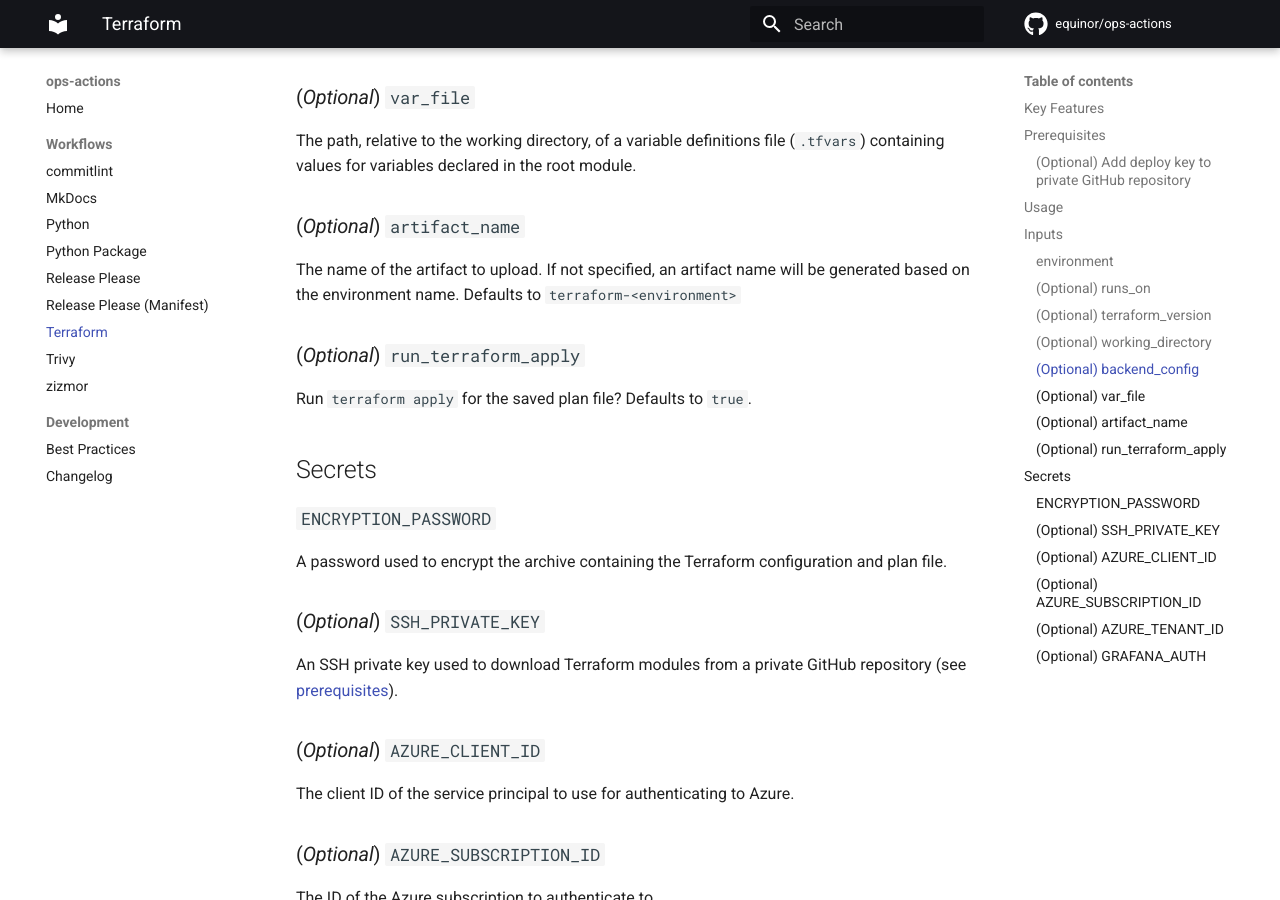
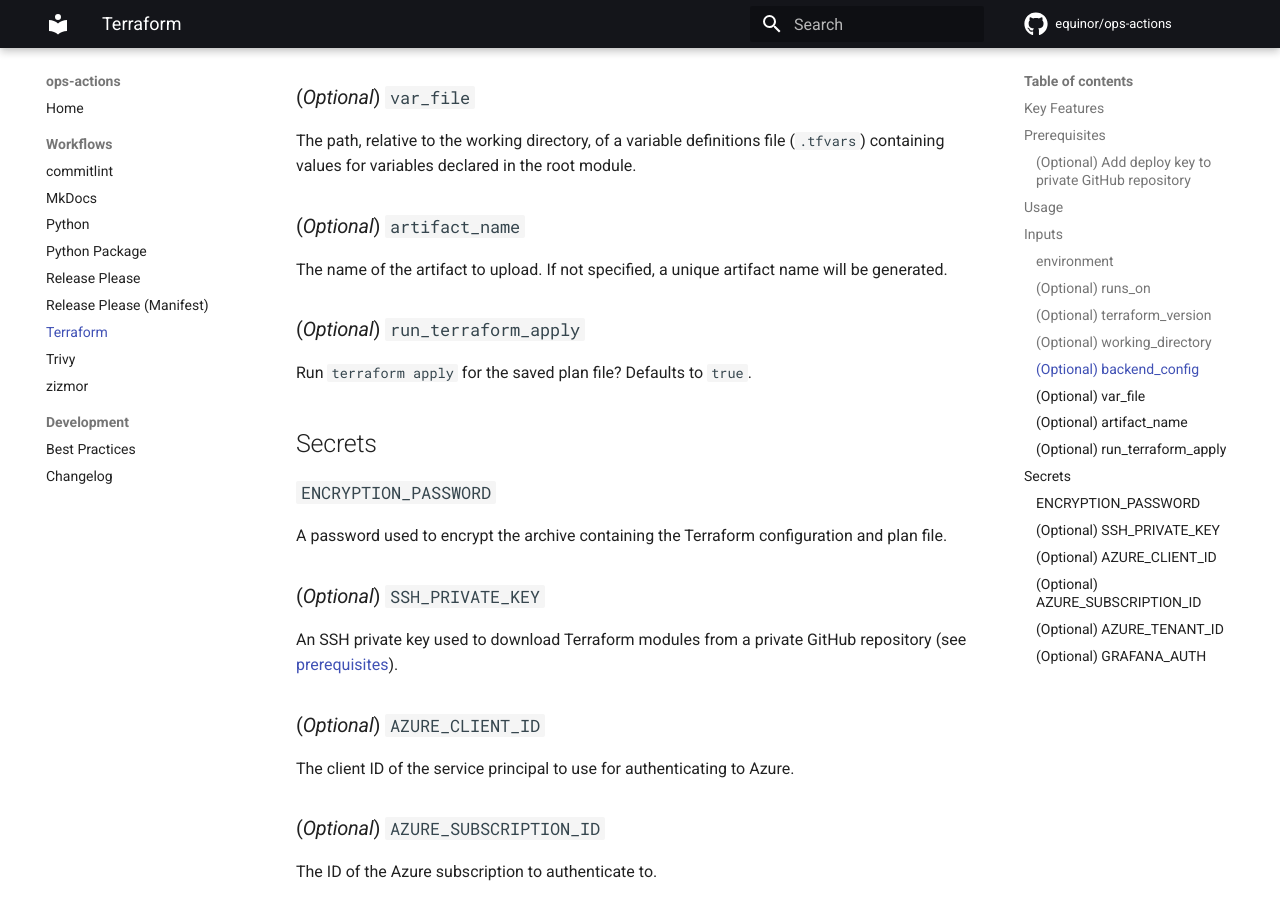
Before and after one commit to equinor/ops-actions, an MkDocs documentation site: the page built from docs/workflows/terraform.md, in a window 1280 px wide and 900 px high, scrolled down 2129 px. Built offline with MkDocs 1.6.1 and Material for MkDocs 9.7.7, drawn with Linux system fonts in a browser that asks for light colours; comment, search, counter and statistics services are not loaded.

Commit message:
refactor(terraform): generate unique artifact name by default
There could be multiple jobs in a workflow deploying to the same environment, so using the environment name as a unique identifier could fail in some scenarios.

Generate a unique artifact name based on job and run ID instead - there can only be one job of a given ID within a workflow run of a given ID, i.e. the combination of the two will be unique.

```diff
--- a/docs/workflows/terraform.md
+++ b/docs/workflows/terraform.md
@@ -84,7 +84,7 @@
 
 ### (*Optional*) `artifact_name`
 
-The name of the artifact to upload. If not specified, an artifact name will be generated based on the environment name. Defaults to `terraform-<environment>`
+The name of the artifact to upload. If not specified, a unique artifact name will be generated.
 
 ### (*Optional*) `run_terraform_apply`
 
```
Also changed, not shown: 1 other file.
